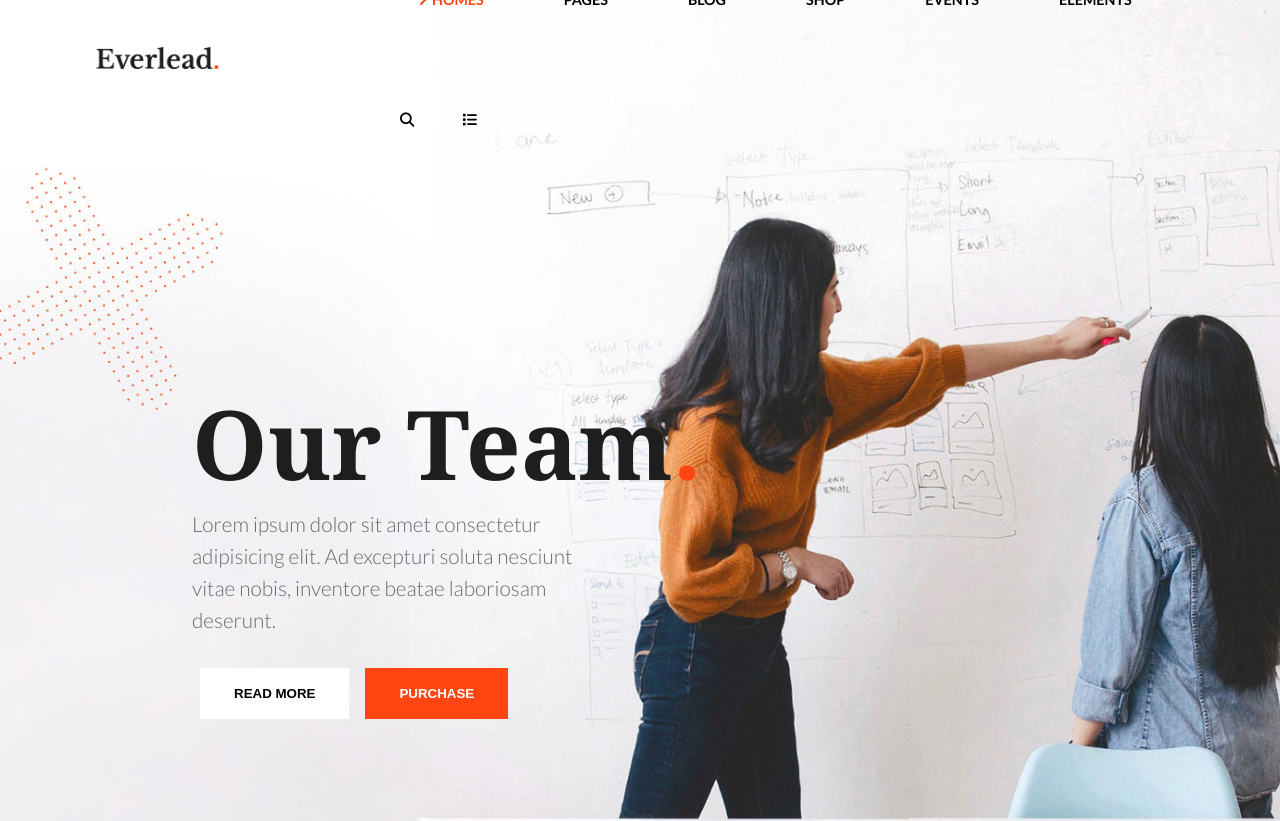
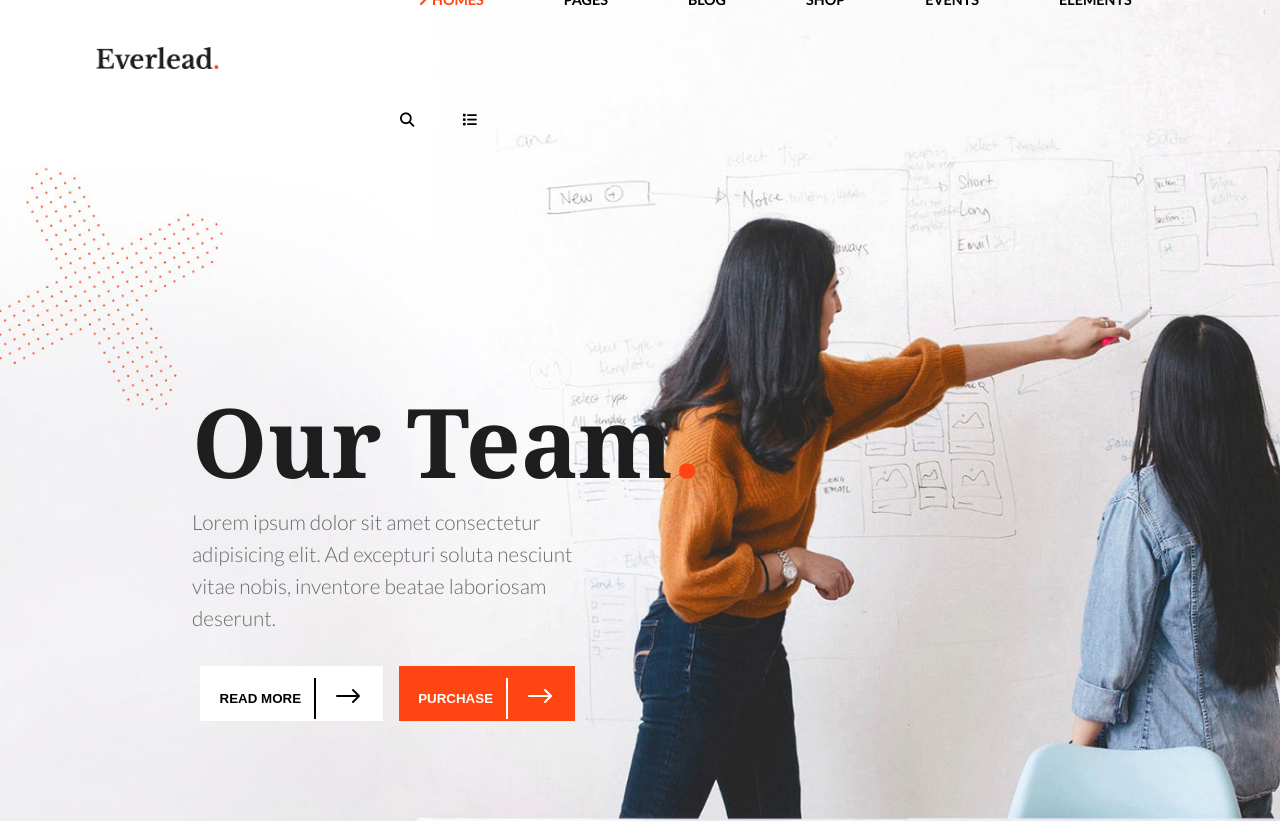
Before and after one commit to DavideIsaia/proj-html-vuejs, a Vue app: page / in a window 1280 px wide. Shown: the top 821 px of the page. Built offline with nearby package versions, Linux system fonts and the light colour scheme; a web font is replaced by a local one.

Commit message:
aggiunti effetti all'hover sui button

```diff
--- a/src/components/AppHeader.vue
+++ b/src/components/AppHeader.vue
@@ -40,8 +40,34 @@
           Lorem ipsum dolor sit amet consectetur adipisicing elit. Ad excepturi
           soluta nesciunt vitae nobis, inventore beatae laboriosam deserunt.
         </p>
-        <button class="white">Read More</button>
-        <button class="orange">Purchase</button>
+        <button class="white">
+          <span>Read More</span
+          ><svg
+            xmlns="http://www.w3.org/2000/svg"
+            width="60"
+            height="32"
+            style="height: 22px"
+            fill="black"
+          >
+            <path
+              d="M4 15a1 1 0 001 1h19.586l-4.292 4.292a1 1 0 001.414 1.414l6-6a.99.99 0 00.292-.702V15c0-.13-.026-.26-.078-.382a.99.99 0 00-.216-.324l-6-6a1 1 0 00-1.414 1.414L24.586 14H5a1 1 0 00-1 1z"
+            />
+          </svg>
+        </button>
+        <button class="orange">
+          <span>Purchase</span
+          ><svg
+            xmlns="http://www.w3.org/2000/svg"
+            width="60"
+            height="32"
+            style="height: 22px"
+            fill="white"
+          >
+            <path
+              d="M4 15a1 1 0 001 1h19.586l-4.292 4.292a1 1 0 001.414 1.414l6-6a.99.99 0 00.292-.702V15c0-.13-.026-.26-.078-.382a.99.99 0 00-.216-.324l-6-6a1 1 0 00-1.414 1.414L24.586 14H5a1 1 0 00-1 1z"
+            />
+          </svg>
+        </button>
       </div>
     </div>
   </header>
@@ -108,10 +134,34 @@ nav {
   }
   .white {
     background-color: $bg-color-01;
+    span {
+      padding: 0.8rem;
+      border-right: 2px solid black;
+    }
+    svg {
+      padding: 0 1rem;
+    }
+    &:hover {
+      span {
+        border-right: 2px solid transparent;
+      }
+    }
   }
   .orange {
     background-color: $bg-color-08;
     color: $txt-color-01;
+    span {
+      padding: 0.8rem;
+      border-right: 2px solid white;
+    }
+    svg {
+      padding: 0 1rem;
+    }
+    &:hover {
+      span {
+        border-right: 2px solid transparent;
+      }
+    }
   }
 }
 </style>
--- a/src/components/ContactCard.vue
+++ b/src/components/ContactCard.vue
@@ -35,7 +35,20 @@
           class="control text"
           placeholder="Write a message..."
         ></textarea>
-        <button class="orange">Send</button>
+        <button class="orange">
+          <span>Send</span
+          ><svg
+            xmlns="http://www.w3.org/2000/svg"
+            width="60"
+            height="32"
+            style="height: 22px"
+            fill="white"
+          >
+            <path
+              d="M4 15a1 1 0 001 1h19.586l-4.292 4.292a1 1 0 001.414 1.414l6-6a.99.99 0 00.292-.702V15c0-.13-.026-.26-.078-.382a.99.99 0 00-.216-.324l-6-6a1 1 0 00-1.414 1.414L24.586 14H5a1 1 0 00-1 1z"
+            />
+          </svg>
+        </button>
       </div>
       <div class="sponsor flex">
         <div v-for="item in logos" :key="item" class="wrapper">
@@ -166,6 +179,19 @@ export default {
       background-color: $bg-color-08;
       color: $txt-color-01;
       margin: 2rem 0;
+      padding: 0.8rem 1.5rem;
+      span {
+        padding: 0.8rem;
+        border-right: 2px solid white;
+      }
+      svg {
+        padding: 0 1rem;
+      }
+      &:hover {
+        span {
+          border-right: 2px solid transparent;
+        }
+      }
     }
   }
   .sponsor {
--- a/src/style/commons.scss
+++ b/src/style/commons.scss
@@ -82,7 +82,7 @@ a {
 button {
   text-transform: uppercase;
   font-weight: bold;
-  padding: 1rem 2rem;
+  padding: 0.8rem 0.3rem;
   margin: 2rem 0.5rem;
   border-color: transparent;
   cursor: pointer;
```
